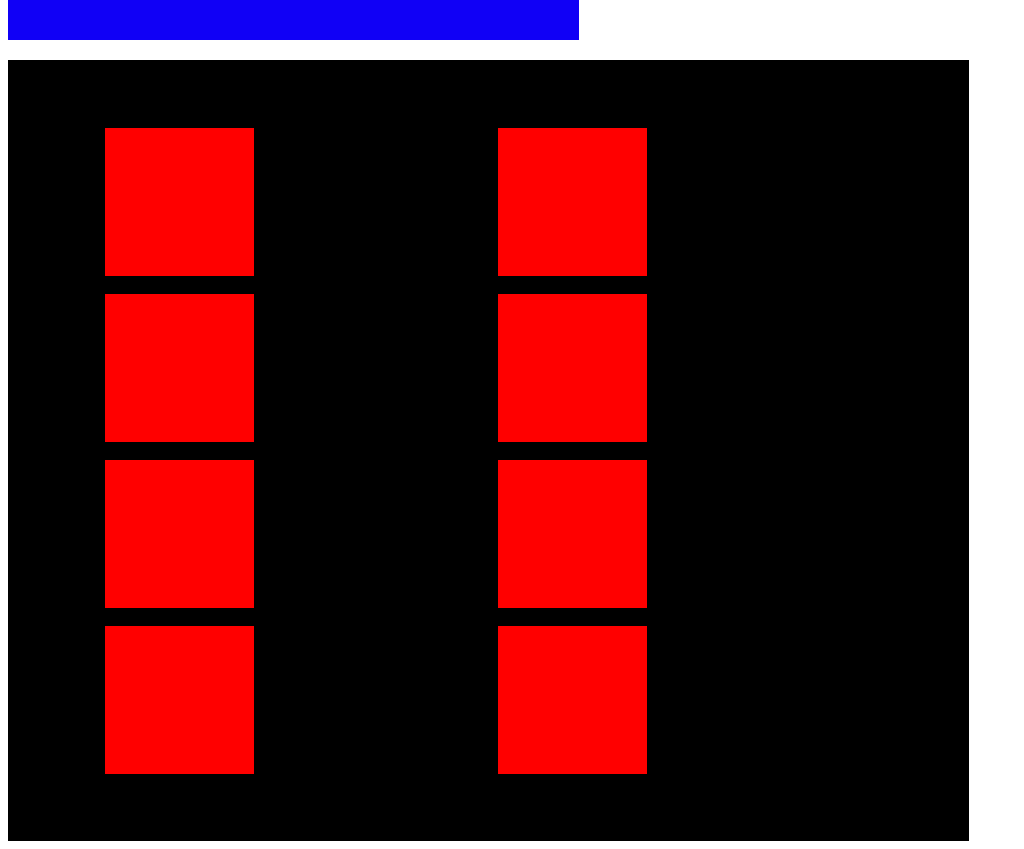
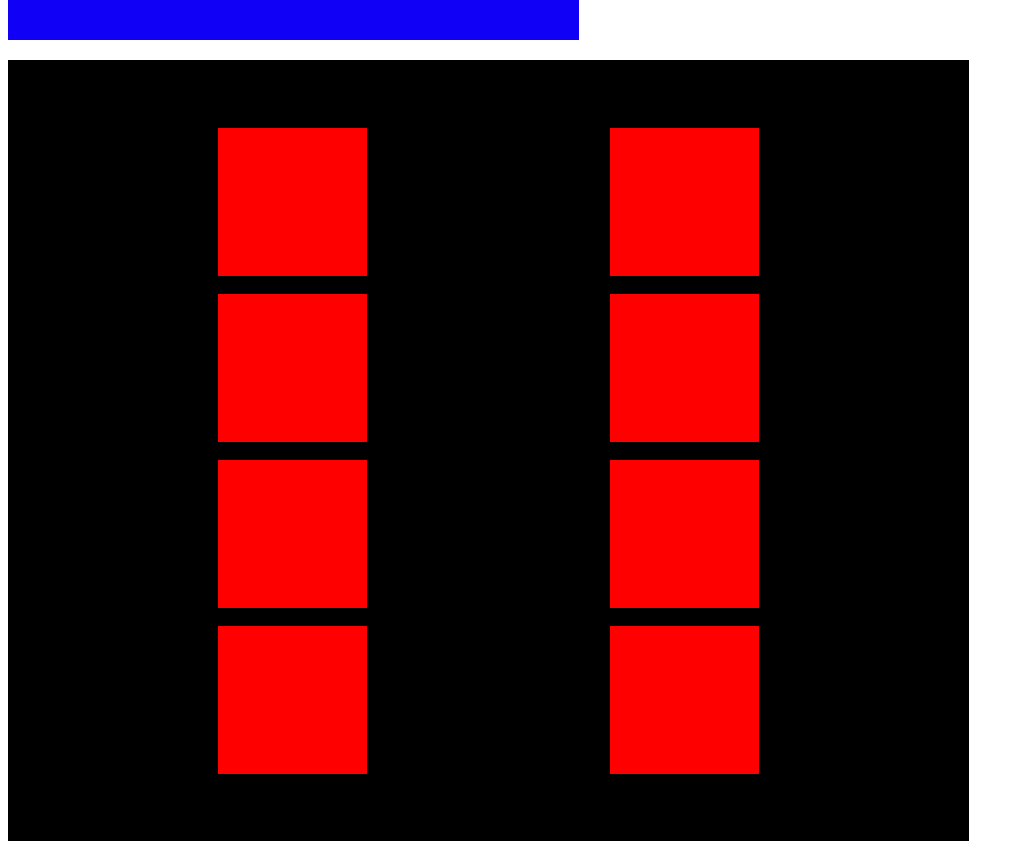
Before and after one commit to surojbag15/practice-flex-2, a plain HTML site: page index.html in a window 1280 px wide. Shown: the part 1787-2636 px from the top of the page, without its empty margins (0-1024 px from the left). Drawn offline with Linux system fonts and the light colour scheme.

Commit message:
style.css

```diff
--- a/style.css
+++ b/style.css
@@ -117,7 +117,7 @@
     box-sizing: border-box;
     background-color: black;
     justify-content: center;
-    aline-content: space-around;
+    align-content: space-around;
     flex-direction: column;
     flex-wrap:wrap;
 
```
